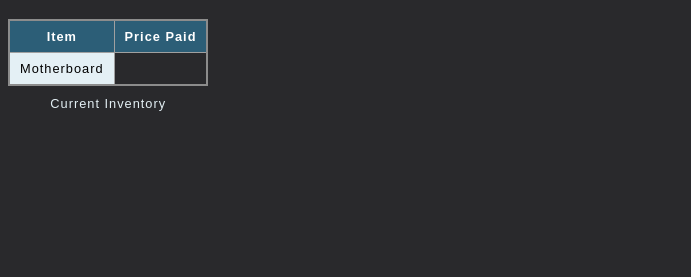
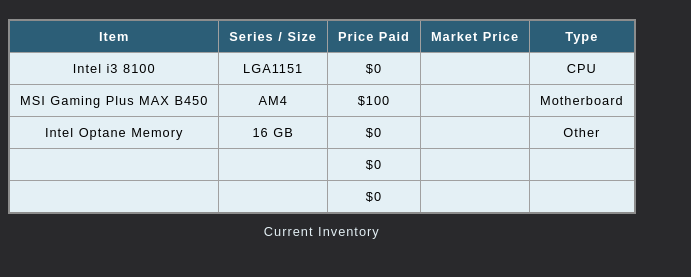
Before and after one commit to shawnconboy/pcParts, a plain HTML site: page index.html in a window 1280 px wide. Shown: the part 61-338 px from the top of the page, without its empty margins (0-691 px from the left). Drawn offline with Linux system fonts and the light colour scheme.

Commit message:
Add info to table

```diff
--- a/index.html
+++ b/index.html
@@ -20,14 +20,57 @@
                 <thead>
                     <tr>
                         <th>Item</th>
+                        <th>Series / Size</th>
                         <th>Price Paid</th>
+                        <th>Market Price</th>
+                        <th>Type</th>
                     </tr>
                 </thead>
 
                 <tbody>
+
                     <tr>
-                        <td>Motherboard</td>
+                        <td id="item">Intel i3 8100</td>
+                        <td id="seriesSize">LGA1151</td>
+                        <td id="pricePaid">$0</td>
+                        <td id="marketPrice"></td>
+                        <td id="type">CPU</td>
                     </tr>
+
+                    <tr>
+                        <td id="item">MSI Gaming Plus MAX B450</td>
+                        <td id="seriesSize">AM4</td>
+                        <td id="pricePaid">$100</td>
+                        <td id="marketPrice"></td>
+                        <td id="type">Motherboard</td>
+                    </tr>
+
+                    <tr>
+                        <td id="item">Intel Optane Memory</td>
+                        <td id="seriesSize">16 GB</td>
+                        <td id="pricePaid">$0</td>
+                        <td id="marketPrice"></td>
+                        <td id="type">Other</td>
+                    </tr>
+
+                    <tr>
+                        <td id="item"></td>
+                        <td id="seriesSize"></td>
+                        <td id="pricePaid">$0</td>
+                        <td id="marketPrice"></td>
+                        <td id="type"></td>
+                    </tr>
+
+                    <tr>
+                        <td id="item"></td>
+                        <td id="seriesSize"></td>
+                        <td id="pricePaid">$0</td>
+                        <td id="marketPrice"></td>
+                        <td id="type"></td>
+                    </tr>
+
+
+
                 </tbody>
             </table>
         </div>
```
